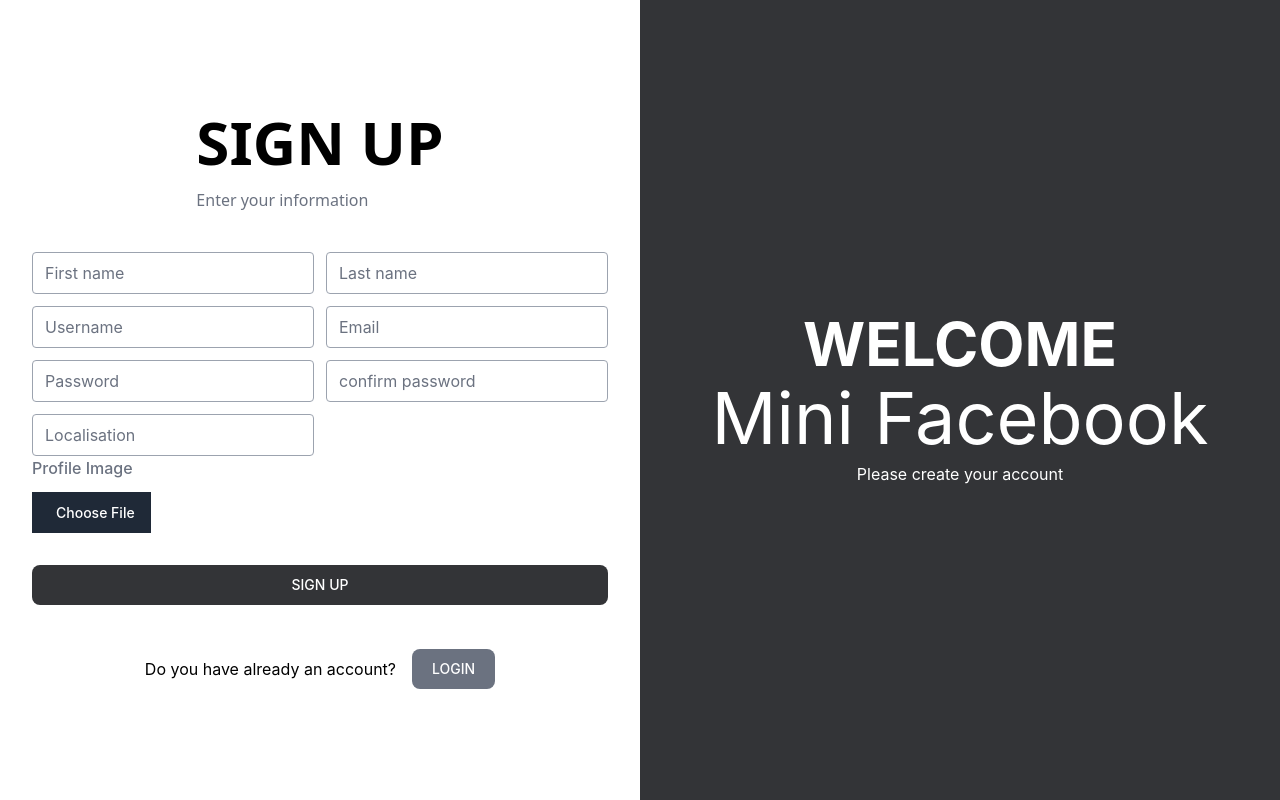
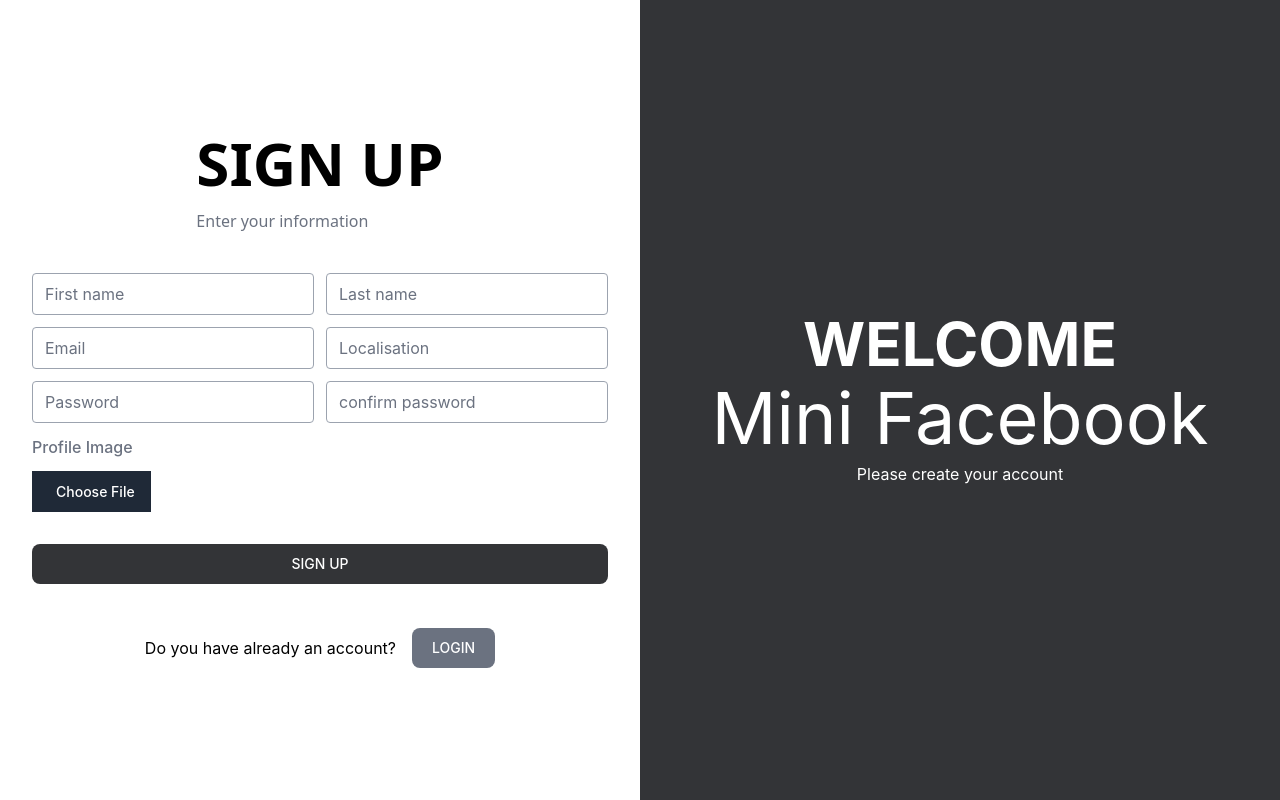
Before and after one commit to oussabi-tarek/mini-facebook-frontend, a React (Create React App) app: page /signup in a window 1280 px wide. Built offline with nearby package versions, Linux system fonts and the light colour scheme.

Commit message:
fix: fix error register

```diff
--- a/src/components/post/Card.tsx
+++ b/src/components/post/Card.tsx
@@ -11,7 +11,7 @@
 
 export default function Card(props:CardProps){
     return(
-<div className={`flex ${props.isProfile ? 'flex-col' : 'flex-col'} items-left w-9/12 h-10/12 mb-6 mt-6 ml-20 mr-20 bg-white border border-gray-200 rounded-lg shadow hover:bg-gray-100 dark:border-gray-700 dark:bg-gray-800 dark:hover:bg-gray-700`}>
+<div className={`flex ${props.isProfile ? 'flex-col' : 'flex-col'} items-left w-6/12 h-5/12 mb-6 mt-6 ml-20 mr-20 bg-white border border-gray-200 rounded-lg shadow hover:bg-gray-100 dark:border-gray-700 dark:bg-gray-800 dark:hover:bg-gray-700`}>
             <div className='flex flex-row m-4'>
             <img
                 className="h-10 w-10 rounded-full"
--- a/src/components/register/SignUpForm.tsx
+++ b/src/components/register/SignUpForm.tsx
@@ -5,12 +5,14 @@
 import { RegisterInputs } from "../../types/Types";
 import axios from "axios";
 import {useState} from "react";
+import Alert from "../alerts/Alert";
 
 export default function SignUpForm(){
     const {register, handleSubmit, formState, getValues} = useForm<RegisterInputs>();
     const navigate = useNavigate();
     const [profileImage, setProfileImage] = useState("");
     const [isLoading, setIsLoading] = useState(false);
+    const [error, setError] = useState(false);
     const axiosInstance = axios.create({
         baseURL: process.env.REACT_APP_VITE_API_BASE_URL,
       });
@@ -36,7 +38,6 @@
         form.append("password", data.password);
         form.append("image", data.image[0]);
         form.append("localisation", data.localisation);
-        form.append("bibliographie", data.bibliographie);
         const config = {
             headers: {
                 'Content-Type': 'multipart/form-data'
@@ -46,7 +47,10 @@
         if(response.status === 200){
             console.log(response.data);
             setIsLoading(false);
+            setError(false);
             navigate("/login");
+        }else{
+            setError(true);
         }
     }
 
@@ -54,6 +58,7 @@
         <form
             onSubmit={handleSubmit(onSubmit)}
             className="w-full p-6 mb-5 max-w-screen-md mx-auto">
+                {error && <Alert title="An error occured! " message="Try again"/>}
             <div className="grid grid-cols-1 md:grid-cols-2 gap-3 mb-3">
                 <div className="flex flex-col">
                     <input
@@ -79,16 +84,6 @@
             <div className="grid grid-cols-1 md:grid-cols-2 gap-3 mb-3">
                 <div className="flex flex-col">
                     <input
-                        {...register("username",{
-                            required:{value: true, message: "Username is required"},
-                        })}
-                        className={`input-field rounded border ${formState.errors.username?`border-red-500`:`border-gray-400`}`}
-                        type="text"
-                        placeholder="Username"/>
-                    <p className="text-red-500">{formState.errors.username?.message}</p>
-                </div>
-                <div className="flex flex-col">
-                    <input
                         {...register("email", {
                             required:{value: true, message: "Email is required"},
                             pattern:{value:/^[\w-\.]+@([\w-]+\.)+[\w-]{2,4}$/, message: "Invalide email format"}}
@@ -97,6 +92,16 @@
                         type="email"
                         placeholder="Email"/>
                     <p className="text-red-500">{formState.errors.email?.message}</p>
+                </div>
+                <div className="flex flex-col">
+                    <input
+                        {...register("localisation",{
+                            required:{value: true, message: "Localisation is required"},
+                        })}
+                        className={`input-field rounded border ${formState.errors.localisation?`border-red-500`:`border-gray-400`}`}
+                        type="text"
+                        placeholder="Localisation"/>
+                    <p className="text-red-500">{formState.errors.localisation?.message}</p>
                 </div>
             </div>
             <div className="grid grid-cols-1 md:grid-cols-2 gap-3 mb-3">
@@ -125,14 +130,6 @@
             </div>
             <div className="grid grid-cols-1 md:grid-cols-2 gap-3 mb-3">
                 <div className="flex flex-col">
-                    <input
-                        {...register("localisation",{
-                            required:{value: true, message: "Localisation is required"},
-                        })}
-                        className={`input-field rounded border ${formState.errors.localisation?`border-red-500`:`border-gray-400`}`}
-                        type="text"
-                        placeholder="Localisation"/>
-                    <p className="text-red-500">{formState.errors.localisation?.message}</p>
                     <div className="mb-3 md:mr-3">
                         <label htmlFor="profileImage" className="block text-gray-500 font-medium mb-1">
                             Profile Image
```
